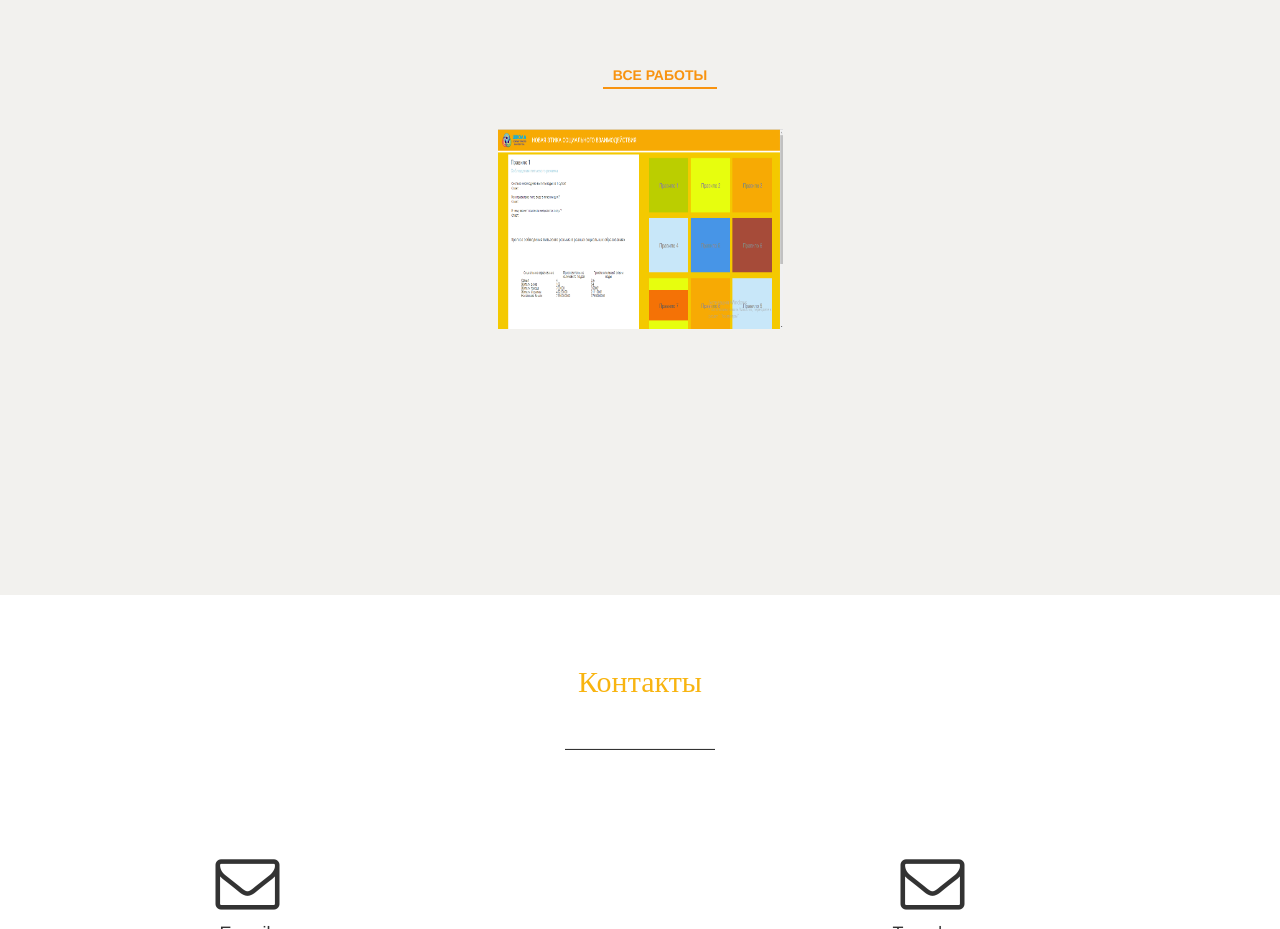
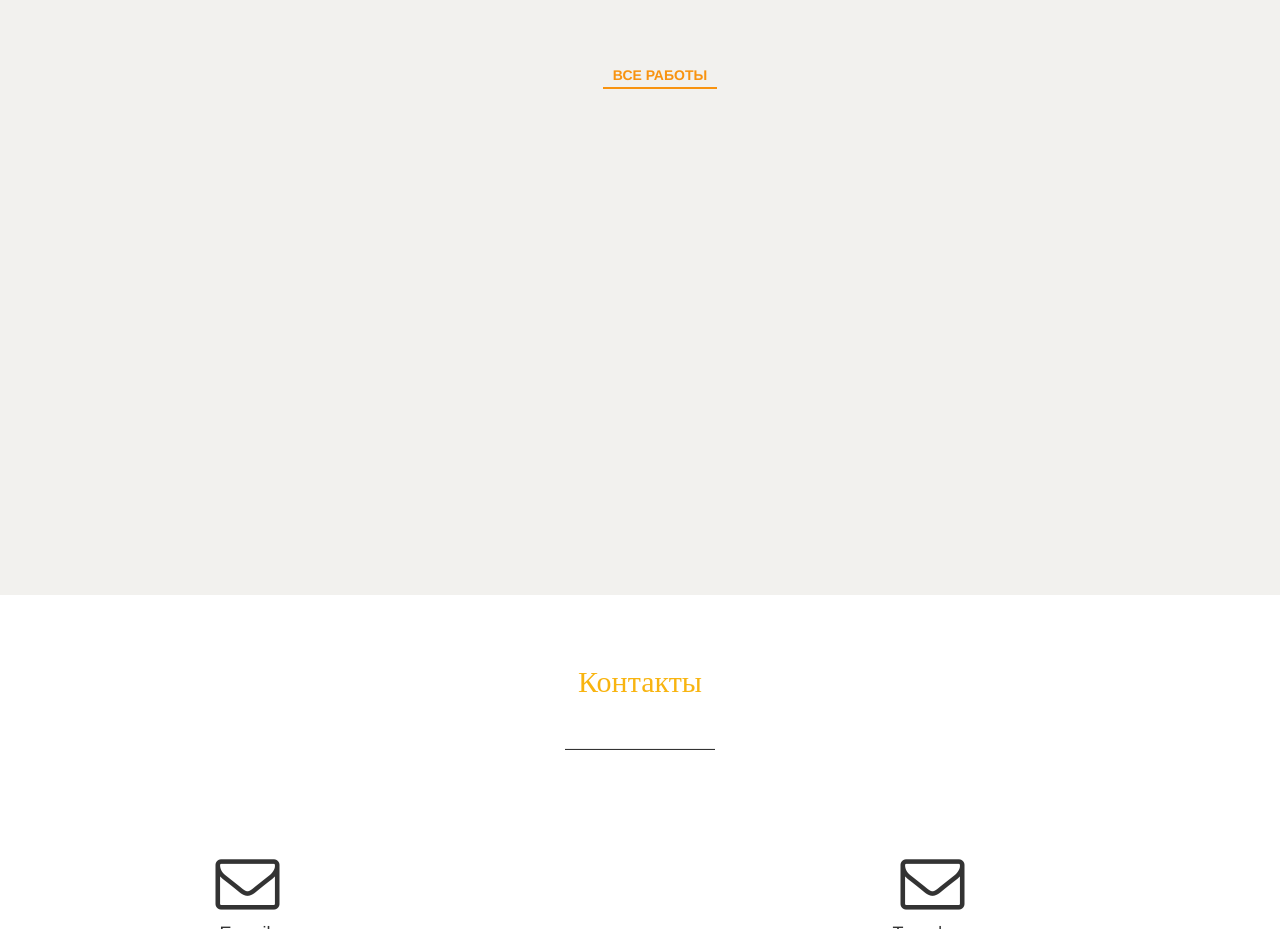
Before and after one commit to Artem946650/artem946650.github.io, a plain HTML site: page index.html in a window 1280 px wide. Shown: the part 1800-2729 px from the top of the page. Drawn offline with Linux system fonts and the light colour scheme.

Commit message:
Update index.html

```diff
--- a/index.html
+++ b/index.html
@@ -121,14 +121,14 @@
                                     </div>
                                 </div>
                             </div>
-                            <div id="Container" class="content-potfol container" style="display: flex; align-items: center; justify-content: center;">
+                           <!--  <div id="Container" class="content-potfol container" style="display: flex; align-items: center; justify-content: center;">
                                 <div class="mix all category-2  category-3 col-lg-3 col-md-3 col-sm-3 col-xs-6 work-cont">
                                     <img src="./Портфолио WEB-разработчика_files/work.png" alt="Пример" class="work">
                                     <div class="port-item-cont">
                                         <h4><br>ЗОЖ на карантине</h4>
                                         <button><a href="project_social_artrem/rules.html">Подробнее</a></button>
                                     </div>
-                                </div>
+                                </div> -->
                             </div>
                         </div>
                     </div>
```
